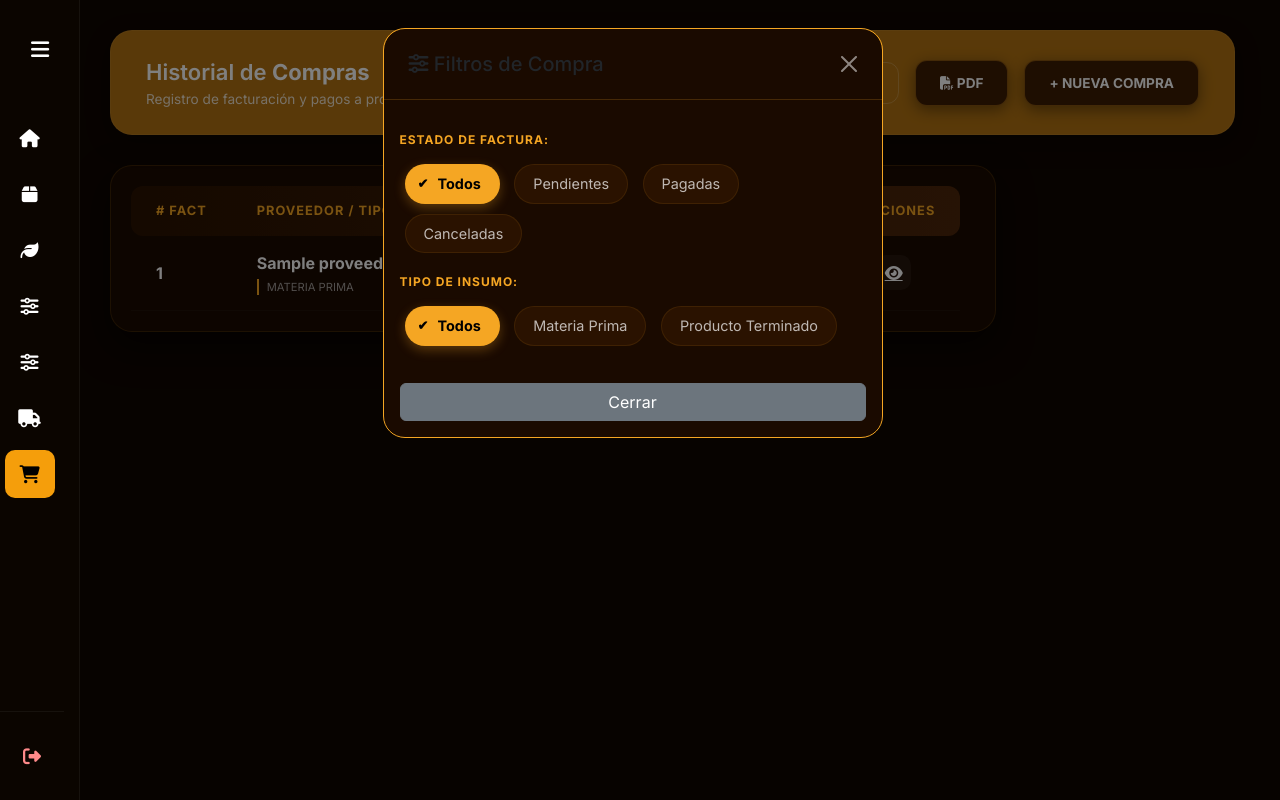
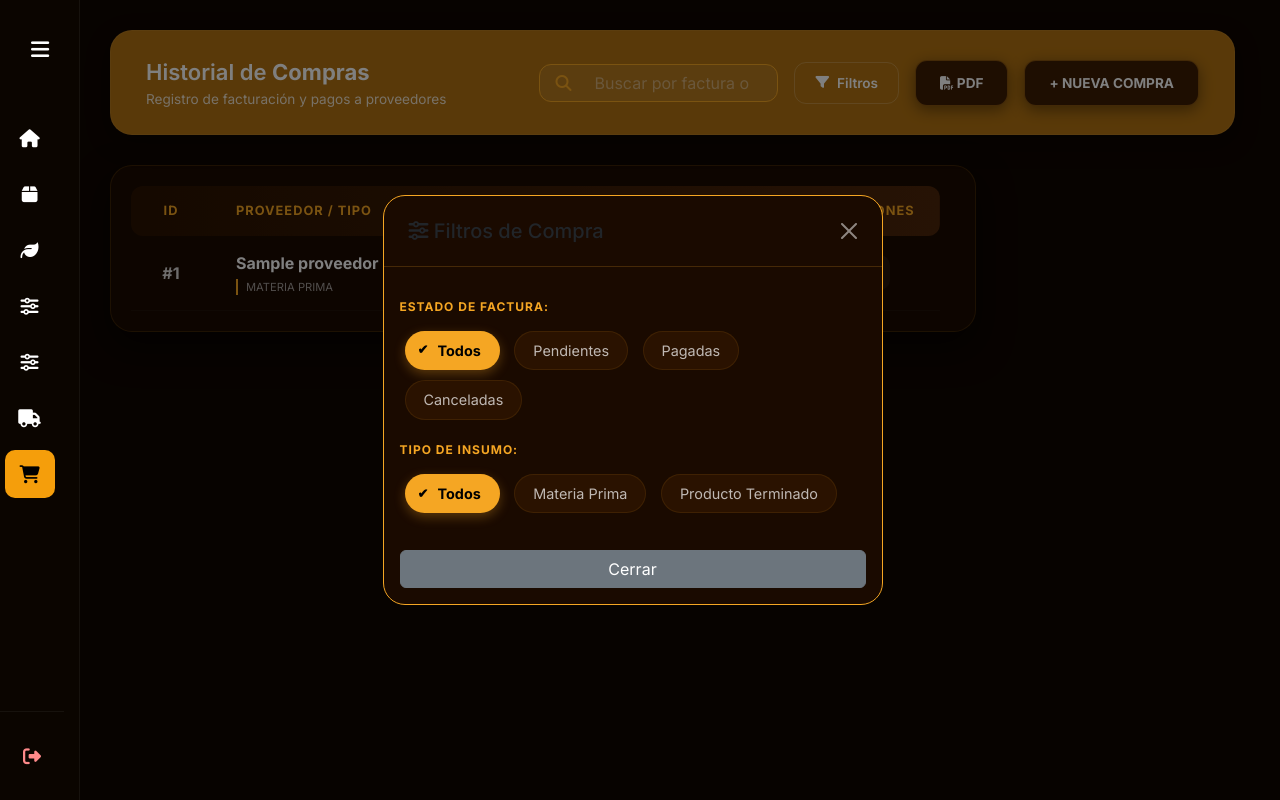
Before and after one commit to Branndon-Suarez/3.WYK-PYTHON.github.io, a Django app: page /compras/compra/lista/ in a window 1280 px wide, after a click on "Filtros". Run offline with Django 5.2, Linux system fonts and the light colour scheme; a user stored in the database is signed in; tables that the repository leaves empty hold one stand-in row (values such as "Sample post"); one stand-in notice (Sample message) is shown; some libraries are stand-ins or nearby versions.

Commit message:
update module compras

```diff
--- a/proyecto_wyk/compras/templates/compras/compra/lista.html
+++ b/proyecto_wyk/compras/templates/compras/compra/lista.html
@@ -42,6 +42,31 @@
             letter-spacing: 1px;
             margin: 15px 0 10px 0;
         }
+
+        /* Estilo unificado para fecha y hora (Igual a Ajustes) */
+        .datetime-container {
+            display: flex;
+            flex-direction: column;
+            line-height: 1.2;
+        }
+        .datetime-date {
+            font-weight: 500;
+            color: #fff;
+        }
+        .datetime-time {
+            font-size: 0.75rem;
+            opacity: 0.7;
+            color: rgba(255, 255, 255, 0.6);
+        }
+
+        /* Estilo para el mensaje de error dentro del Alert (Igual a Ajustes) */
+        .swal2-validation-message {
+            background-color: transparent !important;
+            color: #ff8a8a !important;
+            font-weight: 600 !important;
+            border: none !important;
+            margin-top: 15px !important;
+        }
     </style>
 {% endblock %}
 
@@ -78,9 +103,9 @@
             <table class="table-wyk" id="tablaCompras">
                 <thead>
                     <tr>
-                        <th style="width: 80px;"># FACT</th>
+                        <th style="width: 80px;" class="text-center">ID</th>
                         <th>PROVEEDOR / TIPO</th>
-                        <th>FECHA Y HORA</th>
+                        <th style="width: 140px;">FECHA Y HORA</th>
                         <th class="text-end">TOTAL</th>
                         <th class="text-center">ESTADO</th>
                         <th class="text-center">ACCIONES</th>
@@ -89,14 +114,16 @@
                 <tbody>
                     {% for c in compras %}
                     <tr data-estado="{{ c.estado_factura_compra|lower }}" data-tipo="{{ c.tipo|slugify }}">
-                        <td class="fw-bold text-white">{{ c.id_compra }}</td>
+                        <td class="text-center text-gold fw-bold">#{{ c.id_compra }}</td>
                         <td>
                             <div class="fw-bold text-white">{{ c.id_proveedor_fk_compra.nombre_proveedor }}</div>
                             <span class="tipo-badge">{{ c.tipo }}</span>
                         </td>
-                        <td style="font-size: 0.85rem;">
-                            {{ c.fecha_hora_compra|date:"d/m/Y" }}<br>
-                            <span class="text-muted">{{ c.fecha_hora_compra|date:"H:i A" }}</span>
+                        <td>
+                            <div class="datetime-container">
+                                <span class="datetime-date">{{ c.fecha_hora_compra|date:"d/m/Y" }}</span>
+                                <span class="datetime-time">{{ c.fecha_hora_compra|date:"H:i" }}</span>
+                            </div>
                         </td>
                         <td class="text-end total-highlight">
                             $ {{ c.total_compra|floatformat:2 }}
@@ -107,6 +134,7 @@
                             </span>
                         </td>
                         <td class="text-center">
+                            <div class="btn-group-actions">
                                 <a href="{% url 'detalle_compra' c.id_compra %}" class="btn-action" title="Ver Detalle">
                                     <i class="fas fa-eye"></i>
                                 </a>
@@ -124,11 +152,15 @@
                                     <i class="fas fa-times-circle"></i>
                                 </button>
                                 {% endif %}
+                            </div>
                         </td>
                     </tr>
                     {% empty %}
                     <tr>
-                        <td colspan="6" class="text-center text-muted py-4">No se han registrado compras aún.</td>
+                        <td colspan="6" class="text-center text-muted py-5">
+                            <i class="fas fa-folder-open d-block mb-2" style="font-size: 2rem; opacity: 0.3;"></i>
+                            No se han registrado compras aún.
+                        </td>
                     </tr>
                     {% endfor %}
                 </tbody>
@@ -138,7 +170,7 @@
 </div>
 
 <div class="modal fade" id="filtroComprasModal" tabindex="-1">
-    <div class="modal-dialog">
+    <div class="modal-dialog modal-dialog-centered">
         <div class="modal-content modal-content-wyk">
             <div class="modal-header modal-header-wyk">
                 <h5 class="modal-title text-gold"><i class="fas fa-sliders-h"></i> Filtros de Compra</h5>
@@ -153,7 +185,7 @@
                     <div class="chip" data-group="estado" data-filter="cancelada">Canceladas</div>
                 </div>
 
-                <span class="filter-label-group">Tipo de Insumo:</span>
+                <span class="filter-label-group mt-3">Tipo de Insumo:</span>
                 <div class="filter-container">
                     <div class="chip active" data-group="tipo" data-filter="all">Todos</div>
                     <div class="chip" data-group="tipo" data-filter="materia-prima">Materia Prima</div>
@@ -185,6 +217,19 @@
     };
 
     document.addEventListener('DOMContentLoaded', function() {
+        {% if messages %}
+            {% for message in messages %}
+                Swal.fire({
+                    ...swalWykConfig,
+                    icon: '{{ message.tags }}' === 'error' ? 'error' : 'success',
+                    title: '{{ message.tags|upper }}',
+                    text: '{{ message }}',
+                    timer: 3500,
+                    timerProgressBar: true
+                });
+            {% endfor %}
+        {% endif %}
+
         document.querySelectorAll('.chip').forEach(chip => {
             chip.addEventListener('click', function() {
                 document.querySelectorAll(`.chip[data-group="${this.dataset.group}"]`).forEach(c => c.classList.remove('active'));
@@ -218,13 +263,13 @@
         const config = {
             pagar: {
                 title: '¿Confirmar Pago de Factura?',
-                text: `La compra #${id} pasará a estado PAGADA. Ingrese su contraseña:`,
+                text: `La compra #${id} pasará a estado PAGADA y el stock aumentará. Ingrese su contraseña:`,
                 url: "{% url 'pagar_compra_ajax' %}",
                 icon: 'info'
             },
             cancelar: {
                 title: '¿Anular Factura?',
-                text: `Esta acción invalidará la compra #${id}. Ingrese su contraseña:`,
+                text: `Esta acción invalidará la compra #${id}. Si ya fue pagada, el stock se restará automáticamente. Ingrese su contraseña:`,
                 url: "{% url 'cancelar_compra_ajax' %}",
                 icon: 'warning'
             }
@@ -236,13 +281,32 @@
             text: config.text,
             icon: config.icon,
             input: 'password',
-            inputAttributes: { placeholder: 'Contraseña de usuario' },
+            inputAttributes: { placeholder: 'Contraseña de administrador' },
             showCancelButton: true,
             confirmButtonText: 'Confirmar',
             cancelButtonText: 'Volver',
             preConfirm: (password) => {
-                if (!password) { Swal.showValidationMessage('Contraseña requerida'); return false; }
+                if (!password) {
+                    Swal.showValidationMessage('La contraseña es obligatoria');
+                    return false;
+                }
+                // Validación AJAX interna igual que en Ajustes
+                return fetch("{% url 'verificar_password_ajax' %}", {
+                    method: 'POST',
+                    headers: {
+                        'X-CSRFToken': '{{ csrf_token }}',
+                        'Content-Type': 'application/x-www-form-urlencoded'
+                    },
+                    body: `password=${encodeURIComponent(password)}`
+                })
+                .then(response => response.json())
+                .then(data => {
+                    if (!data.valid) throw new Error('Contraseña incorrecta');
                     return password;
+                })
+                .catch(error => {
+                    Swal.showValidationMessage(error.message);
+                });
             }
         }).then((result) => {
             if (result.isConfirmed) {
--- a/proyecto_wyk/compras/views.py
+++ b/proyecto_wyk/compras/views.py
@@ -16,7 +16,7 @@ from .forms import ProveedorForm, CompraForm, DetalleMateriaPrimaFormSet, Detall
 @login_required
 def lista_proveedores(request):
     """ Lista todos los proveedores ordenados por nombre """
-    if request.user.rol_fk_usuario.rol not in ['ADMIN', 'OPERARIO']:
+    if request.user.rol_fk_usuario.rol != 'ADMIN':
         messages.error(request, "Acceso denegado. No tienes permisos para gestionar proveedores.")
         return redirect('inicio')
 
--- a/proyecto_wyk/usuarios/models.py
+++ b/proyecto_wyk/usuarios/models.py
@@ -61,7 +61,7 @@ class Usuario(AbstractBaseUser, PermissionsMixin):
     id_usuario = models.AutoField(primary_key=True, db_column='id_usuario')
     num_doc = models.BigIntegerField(unique=True, db_column='num_doc')
     nombre = models.CharField(max_length=50, db_column='nombre')
-    password = models.CharField(max_length=150, db_column='password_usuario')
+    password = models.CharField(max_length=255, db_column='password_usuario')
     tel_usuario = models.BigIntegerField(db_column='tel_usuario')
     email_usuario = models.EmailField(max_length=50, unique=True, db_column='email_usuario')
     fecha_registro = models.DateTimeField(db_column='fecha_registro', auto_now_add=True)
```
Also changed, not shown: proyecto_wyk/compras/migrations/0001_initial.py, proyecto_wyk/inventario/migrations/0001_initial.py, proyecto_wyk/produccion/migrations/0001_initial.py, proyecto_wyk/usuarios/migrations/0001_initial.py, proyecto_wyk/ventas/migrations/0001_initial.py. Lines whose indentation alone changed are shown as unchanged.
